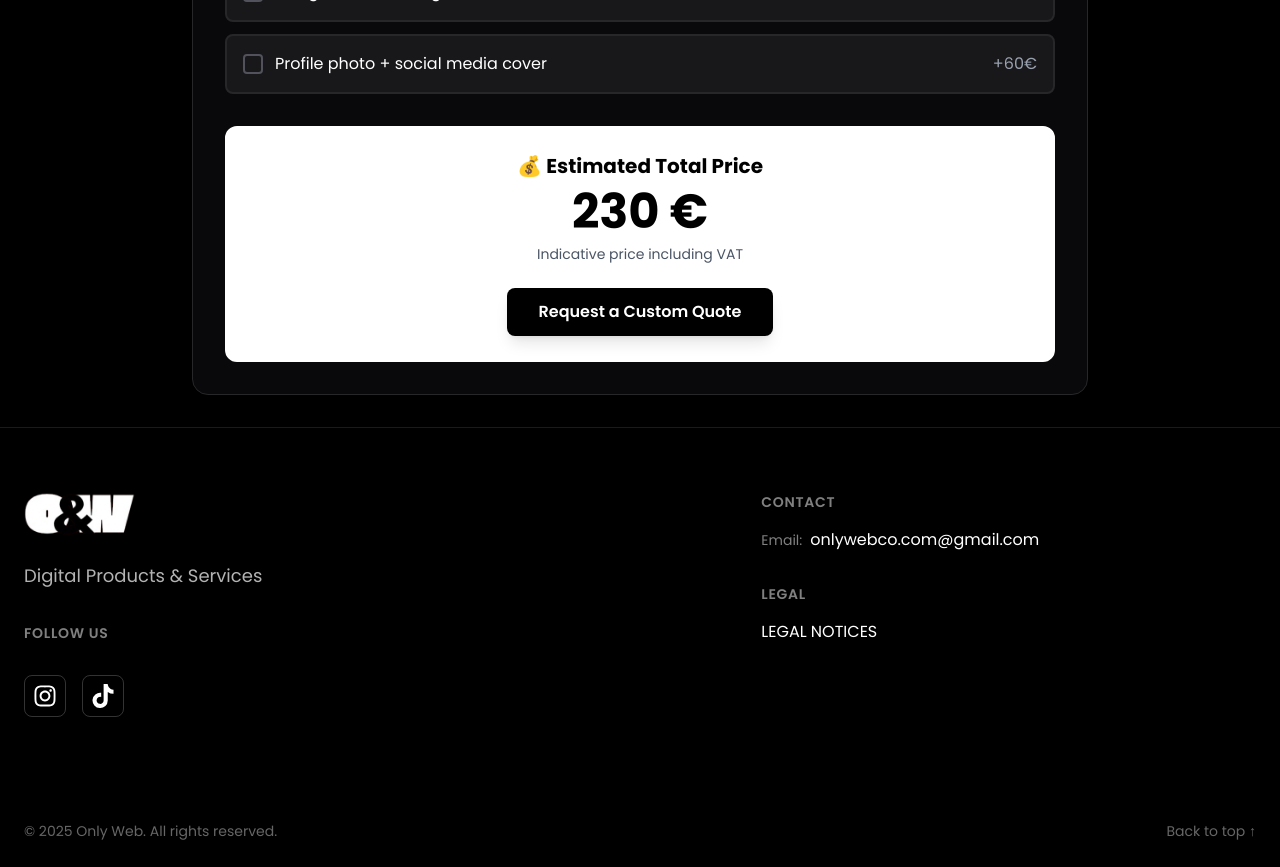
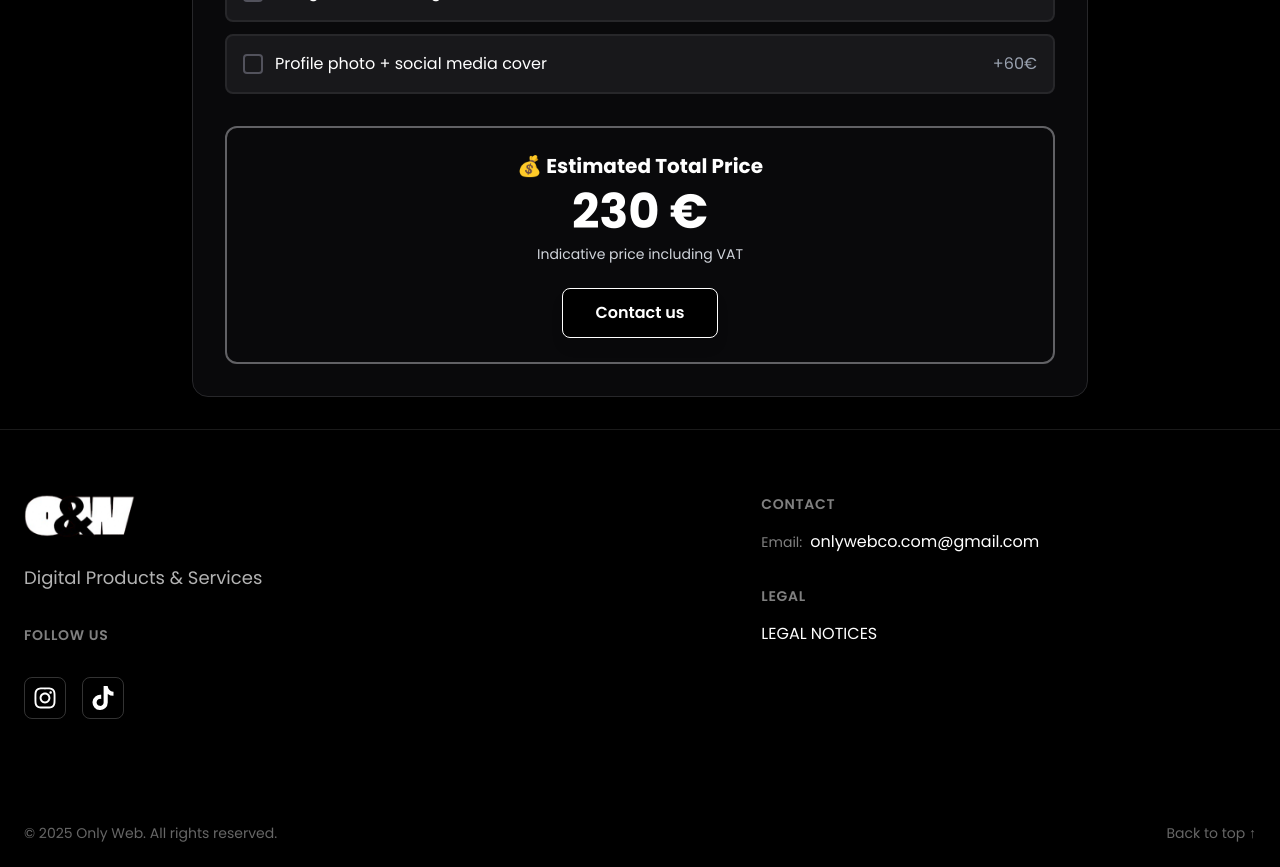
Before and after one commit to ahsanul0185/only-web, a React (Vite) app: page /quote in a window 1280 px wide. Shown: the part 1720-2587 px from the top of the page. Built offline with nearby package versions, Linux system fonts and the light colour scheme.

Commit message:
changes made

```diff
--- a/src/pages/PriceCalculator.jsx
+++ b/src/pages/PriceCalculator.jsx
@@ -9,7 +9,8 @@ import {
   ShoppingCart,
 } from "lucide-react";
 import { useTranslation } from "../context/useTranslation";
-
+import { useNavigate } from "react-router-dom";
+import Button from "../components/Button";
 
 const CALCULATOR_CONFIG = {
   siteTypes: [
@@ -177,6 +178,7 @@ export default function PriceCalculator() {
   const [maintenanceServices, setMaintenanceServices] = useState({});
 
   const { t } = useTranslation();
+  const navigate = useNavigate();
 
   const calculateTotal = () => {
     // Base price
@@ -661,18 +663,21 @@ export default function PriceCalculator() {
           </div> */}
 
           {/* Total Price */}
-          <div className="mt-8 p-6 bg-white rounded-xl border-2 border-white">
+          <div className="mt-8 p-6 bg-  rounded-xl border-2 border-gray-200/40">
             <div className="text-center space-y-2">
-              <h3 className="text-xl font-bold text-black flex items-center justify-center gap-2">
+              <h3 className="text-xl font-bold text- black flex items-center justify-center gap-2">
                 {t("💰 Estimated Total Price***💰 Prix total estimé")}
               </h3>
-              <div className="text-5xl font-bold text-black">{total} €</div>
-              <p className="text-gray-600 text-sm">
+              <div className="text-5xl font-bold text- black">{total} €</div>
+              <p className="text-gray-300 text-sm">
                 {t("Indicative price including VAT***Prix indicatif TTC")}
               </p>
-              <button className="mt-4 px-8 py-3 bg-black text-white font-semibold rounded-lg hover:bg-zinc-800 transition shadow-lg">
-                {t("Request a Custom Quote***Demander un devis personnalisé")}
-              </button>
+              <Button
+                onClick={() => navigate("/contact")}
+                className="mt-4 px-8 py-3 bg-black text-white font-semibold rounded-lg hover:bg-zinc-800 transition shadow-lg"
+              >
+                {t("Contact us *** Contactez-nous")}
+              </Button>
             </div>
           </div>
         </div>
```
